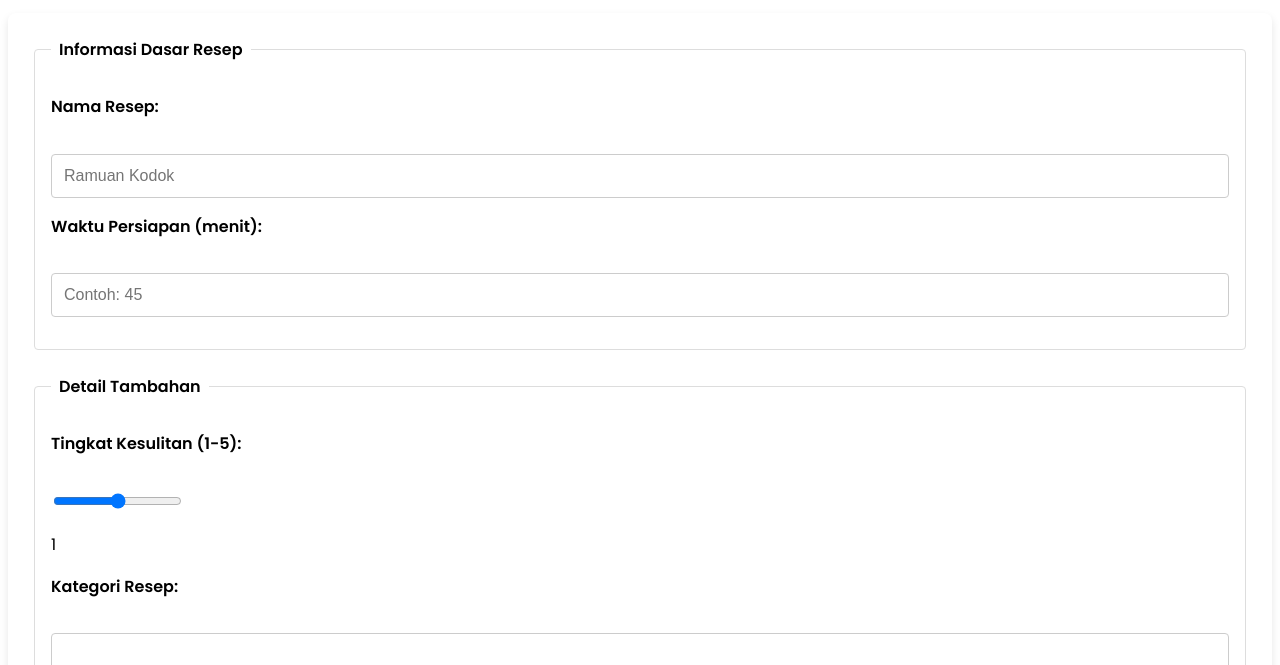
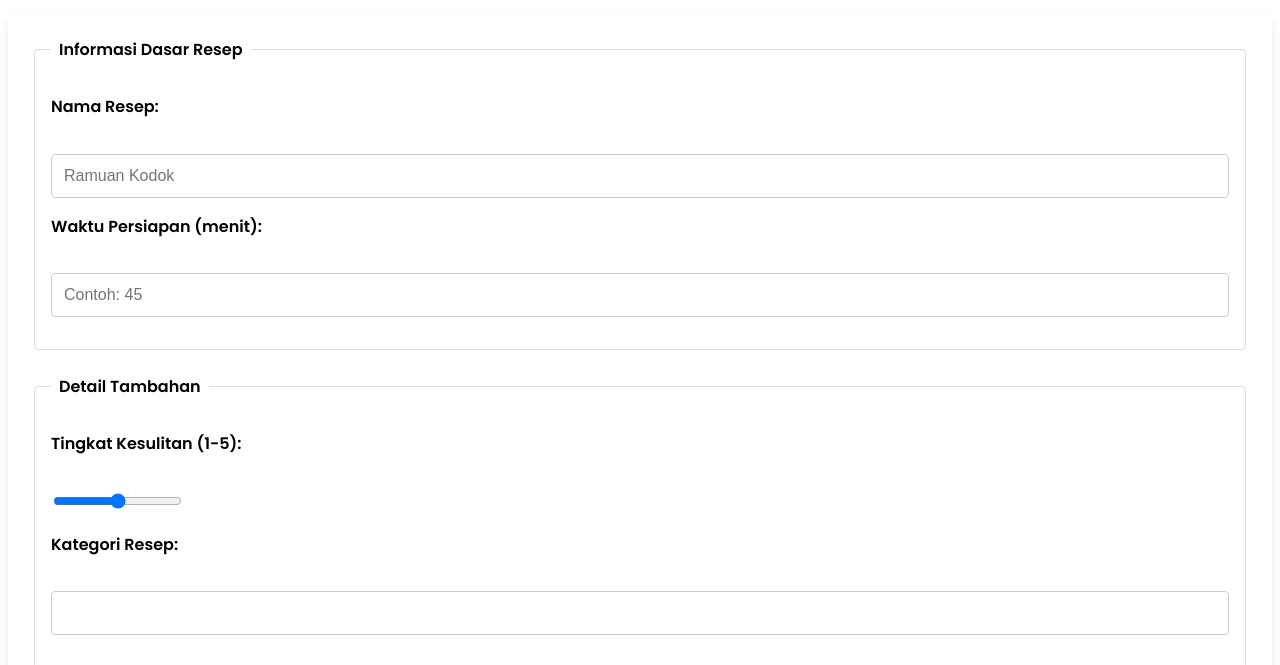
Before and after one commit to Ghifariezra/prak-dw-a, a plain HTML site: page pert6/index.html in a window 1280 px wide. Shown: the part 135-800 px from the top of the page. Drawn offline with Linux system fonts and the light colour scheme.

Commit message:
add: pertemuan 6

```diff
--- a/pert6/index.html
+++ b/pert6/index.html
@@ -42,9 +42,7 @@
                     <input type="range" id="difficulty" name="difficulty" min="1" max="5" step="1">
                 </p>
 
-                <span id="preview-difficulty">
-                    1
-                </span>
+                <span id="preview-difficulty"></span>
 
                 <p>
                     <label for="recipe-category">Kategori Resep:</label><br>
```
